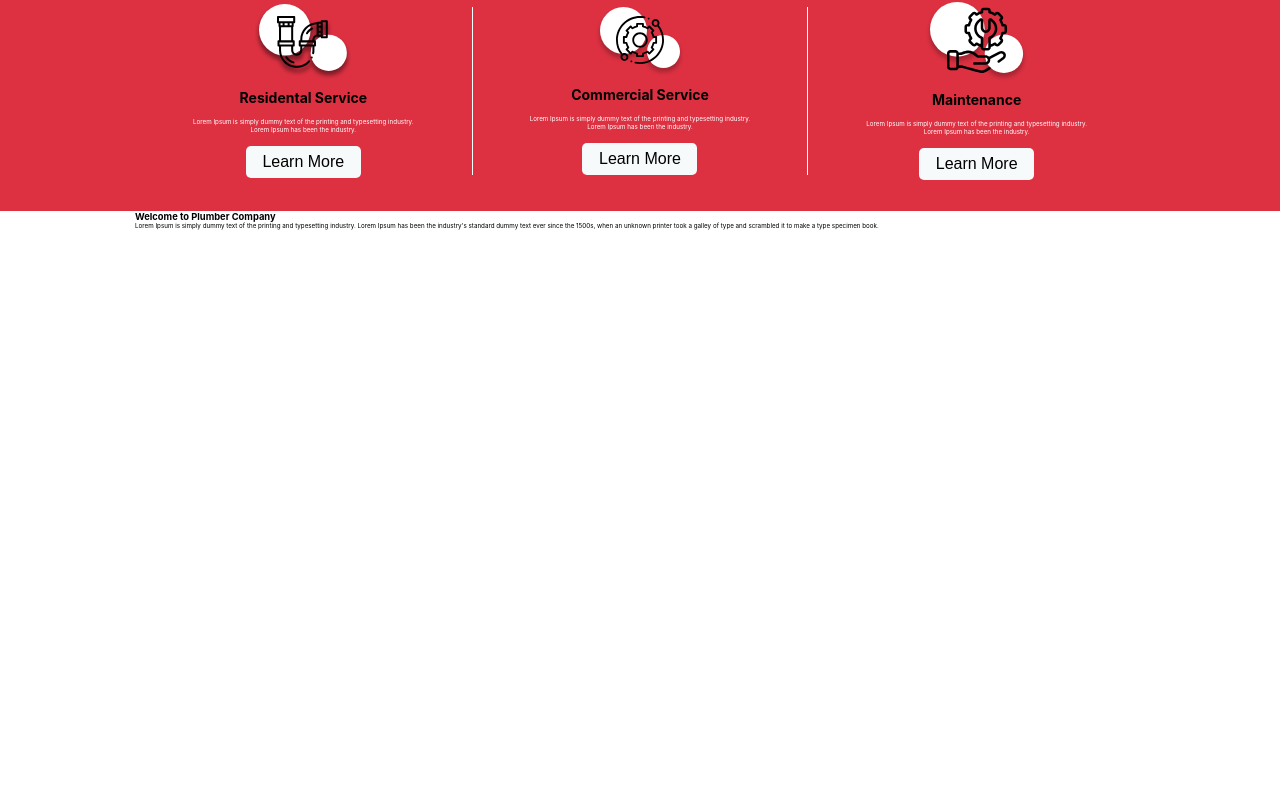
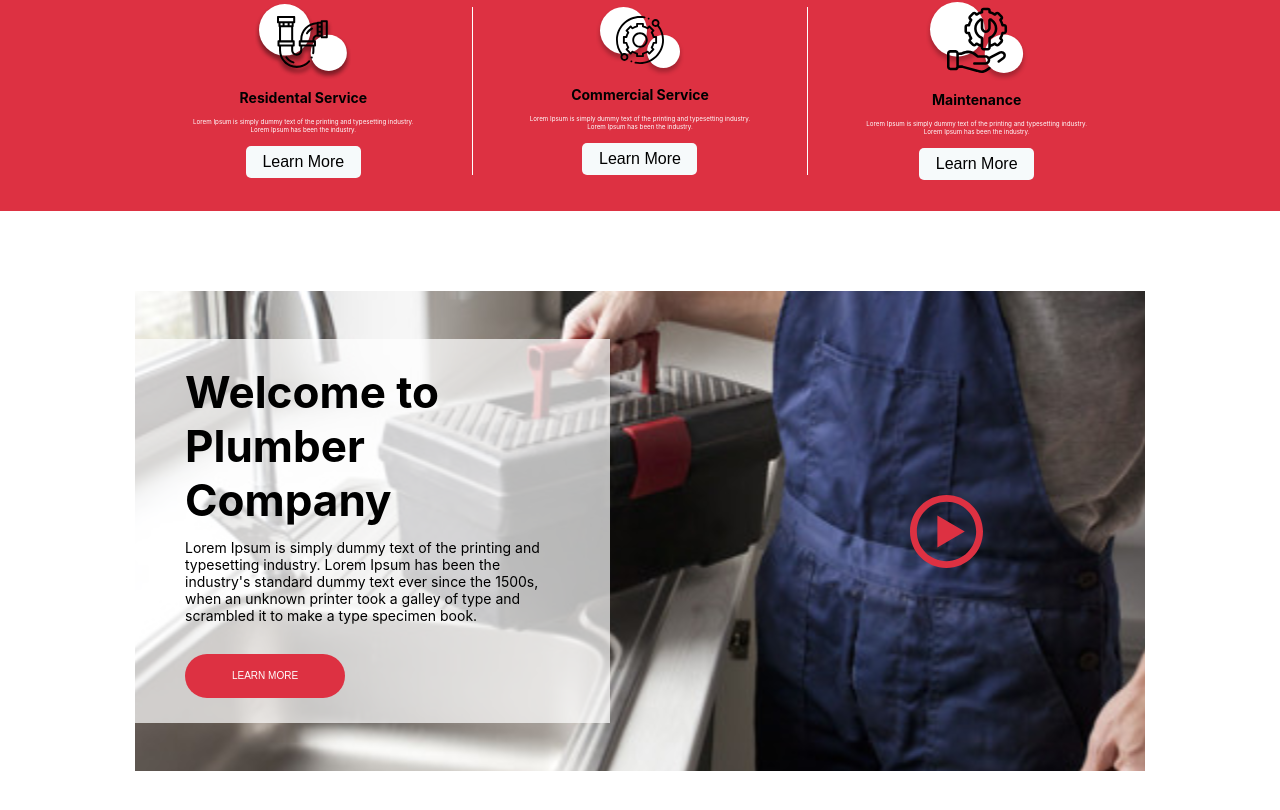
Before and after one commit to SaMatheus/Plumber-Clone, a Next.js app: page / in a window 1280 px wide. Shown: the part 570-1380 px from the top of the page. Before the commit the page ends 800 px from the top, so only its background shows below. Built offline with nearby package versions, Linux system fonts and the light colour scheme.

Commit message:
Video Container criado

```diff
--- a/src/pages/index.js
+++ b/src/pages/index.js
@@ -1,4 +1,7 @@
 import styles from '../styles/pages/Home.module.css'
+
+// ICONS
+import { ImPlay2 } from "react-icons/im";
 
 // COMPONENTS
 import Button from '../components/Button'
@@ -59,7 +62,9 @@ export default function Home() {
               when an unknown printer took a galley of type and scrambled it to make a type
               specimen book.
             </p>
+            <Button>Learn More</Button>
           </div>
+          <ImPlay2 />
         </div>
       </section>
     </>
--- a/src/styles/pages/Home.module.css
+++ b/src/styles/pages/Home.module.css
@@ -143,3 +143,63 @@
   /* Visual */
   filter: brightness(.9);
 }
+
+/* Video COntainer */
+.videoContainer {
+  /* Box Model */
+  height: 80vh;
+  width: 100%;
+  padding-top: 8rem;
+  padding-bottom: 8rem;
+}
+
+.videoBox {
+  /* Box Model */
+  display: flex;
+  justify-content: flex-start;
+  align-items: center;
+  height: 100%;
+  width: 100%;
+
+  /* Visual */
+  background: url('/icons/video_img.svg') no-repeat center center / cover;
+}
+.videoBox svg {
+  /* Tipography */
+  font-size: 7.3rem;
+
+  /* Visual */
+  color: var(--red);
+  cursor: pointer;
+
+  /* Position */
+  transform: translateX(30rem);
+}
+.videoBox svg:hover {
+  filter: brightness(.9);
+}
+
+.videoText {
+  /* Box Model */
+  display: flex;
+  flex-direction: column;
+  align-items: flex-start;
+  justify-content: center;
+  width: 47%;
+  height: 80%;
+  padding: 2rem 5rem;
+
+  /* Visual */
+  background: rgba(255, 255, 255, 0.7);
+}
+.videoText h1 {
+  font-size: 4.4rem;
+}
+.videoText p {
+  /* Tipography */
+  font-size: 1.4rem;
+
+  /* Box Model */
+  margin-top: 1.2rem;
+  margin-bottom: 3rem;
+}
```
